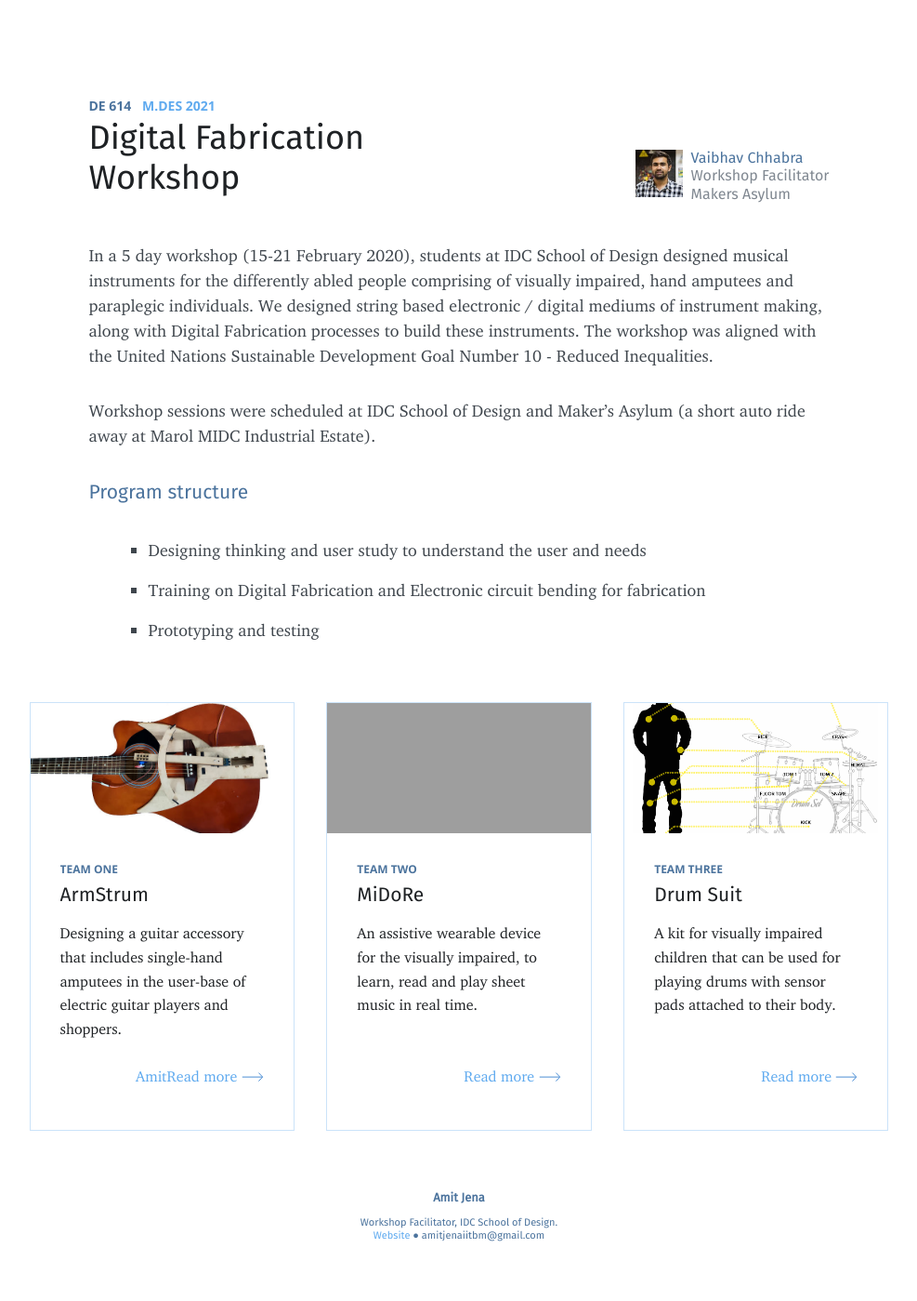
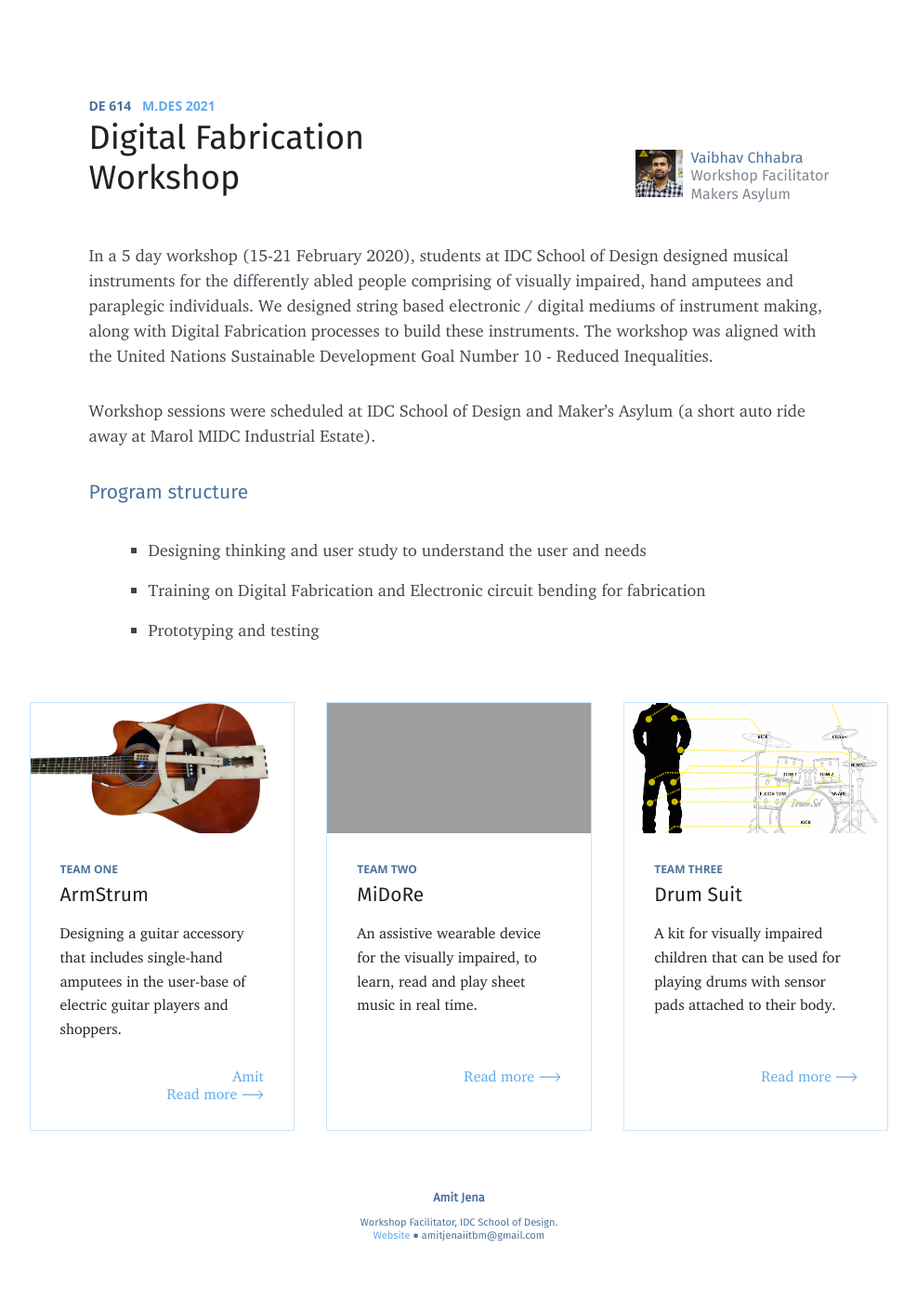
Before and after one commit to amitjenaiitbm/ma-dfworkshop, a Jekyll site: the page built from index.md, in a window 1280 px wide. Shown: the whole page at 93% size, without its empty margins (146-1133 px from the left). Built offline with Jekyll 4.4.1, drawn with Linux system fonts in a browser that asks for light colours; nearby versions of some CDN libraries.

Commit message:
Update home.html

```diff
--- a/_layouts/home.html
+++ b/_layouts/home.html
@@ -43,7 +43,7 @@ layout: default
                             </div>
                     </div>
                     <div class="medium">
-                        <span align="left">Amit</span><a href="https://rishi4git.github.io/Guitar.io/" target="_blank">Read more
+                        Amit<pre></pre><pre></pre><pre></pre><a href="https://rishi4git.github.io/Guitar.io/" target="_blank">Read more
 
     <svg width="24px" height="10px" viewBox="0 0 24 10" version="1.1" xmlns="http://www.w3.org/2000/svg" xmlns:xlink="http://www.w3.org/1999/xlink">
         <g id="Page-1" stroke="none" stroke-width="1" fill="none" fill-rule="evenodd">
```
